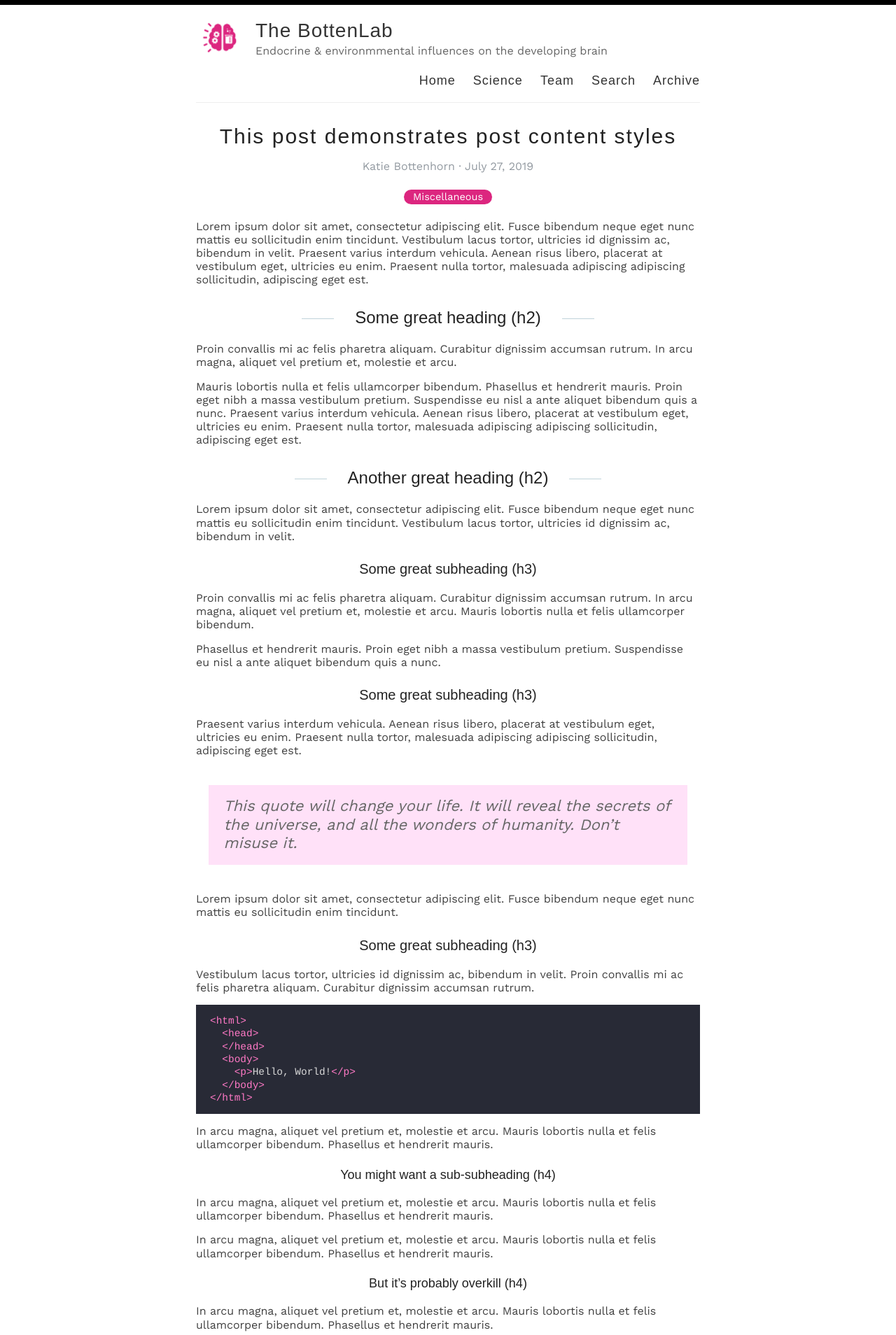
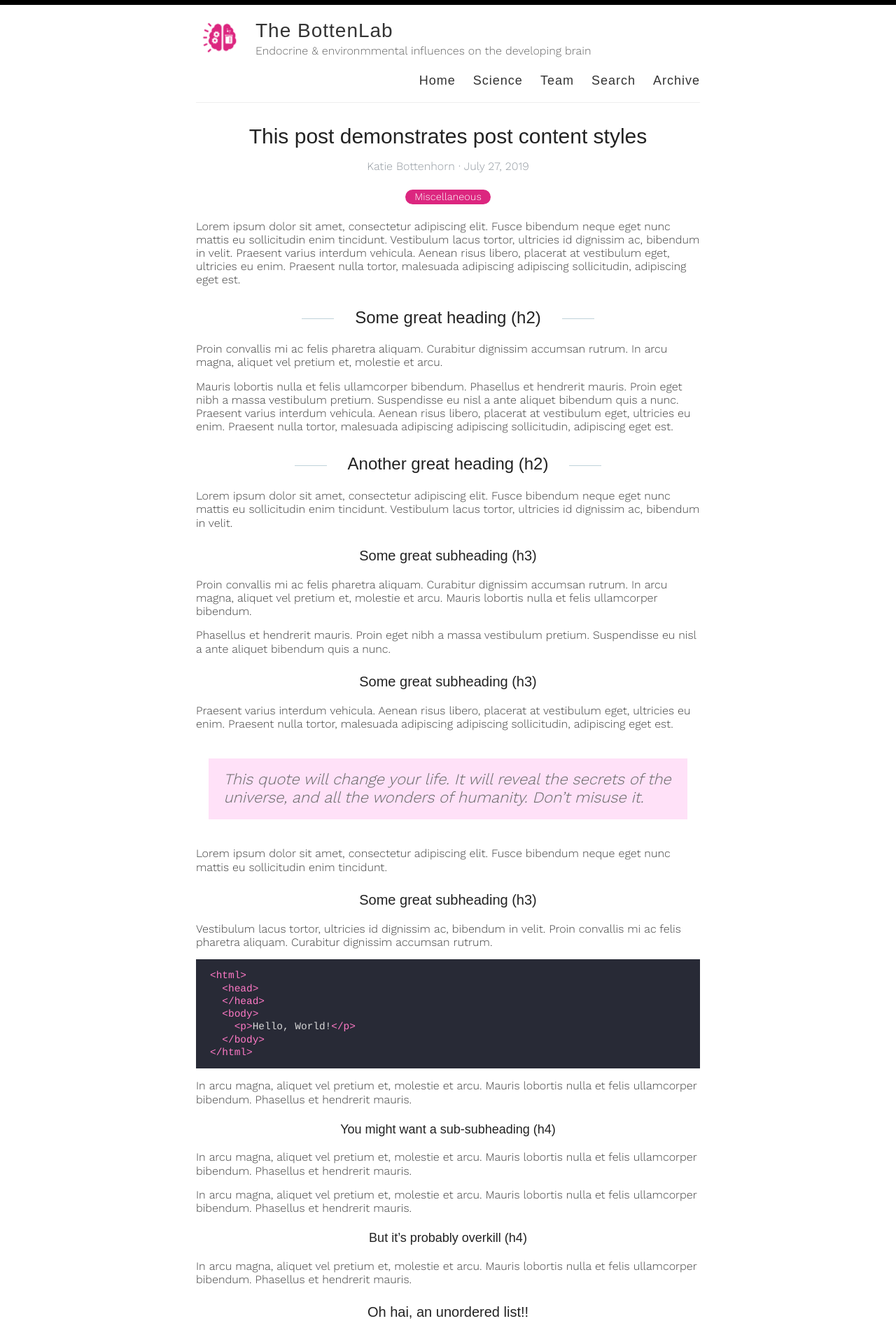
Before and after one commit to Bottenlab/bottenlab.github.io, a Jekyll site: the page built from _posts/2019-7-27-this-post-demonstrates-post-content-styles.md, in a window 1280 px wide. Shown: the top 1908 px of the page at 70% size. Built offline with Jekyll 4.4.1, drawn with Linux system fonts in a browser that asks for light colours; some web fonts are replaced.

Commit message:
light work sans pls

```diff
--- a/assets/style.scss
+++ b/assets/style.scss
@@ -14,7 +14,7 @@
 /**************/
 
 @import url('https://fonts.googleapis.com/css?family=Roboto');
-@import url('https://fonts.googleapis.com/css?family=Playfair+Display:600italic|Work+Sans');
+@import url('https://fonts.googleapis.com/css?family=Playfair+Display:600italic|Work+Sans:300');
 
 $quicksand: 'Playfair Display', sans-serif;
 $garamond: 'Work Sans', serif;
@@ -46,7 +46,7 @@
   // font-family: Quicksand, -system-ui, -apple-system, BlinkMacSystemFont, "Segoe UI", Roboto, Helvetica, Arial, sans-serif, "Apple Color Emoji", "Segoe UI Emoji", "Segoe UI Symbol";
   font-family: $quicksand;
   color: $darkerGray;
-  font-weight: 300;
+  //font-weight: 300;
 
   line-height: 1.7;
   margin: 1em 0 15px;
@@ -522,7 +522,7 @@
   text-align: center;
   font-weight: 300;
   font-kerning: auto;
-  letter-spacing: 2px;
+  //letter-spacing: 2px;
   font-feature-settings: "kern","liga","dlig","hlig","cswh";
   line-height: 1.2;
 }
@@ -533,7 +533,7 @@
   text-align: center;
   font-weight: 300;
   font-kerning: auto;
-  letter-spacing: 2px;
+  //letter-spacing: 2px;
   font-feature-settings: "kern","liga","dlig","hlig","cswh";
   line-height: 1.2;
 }
```
